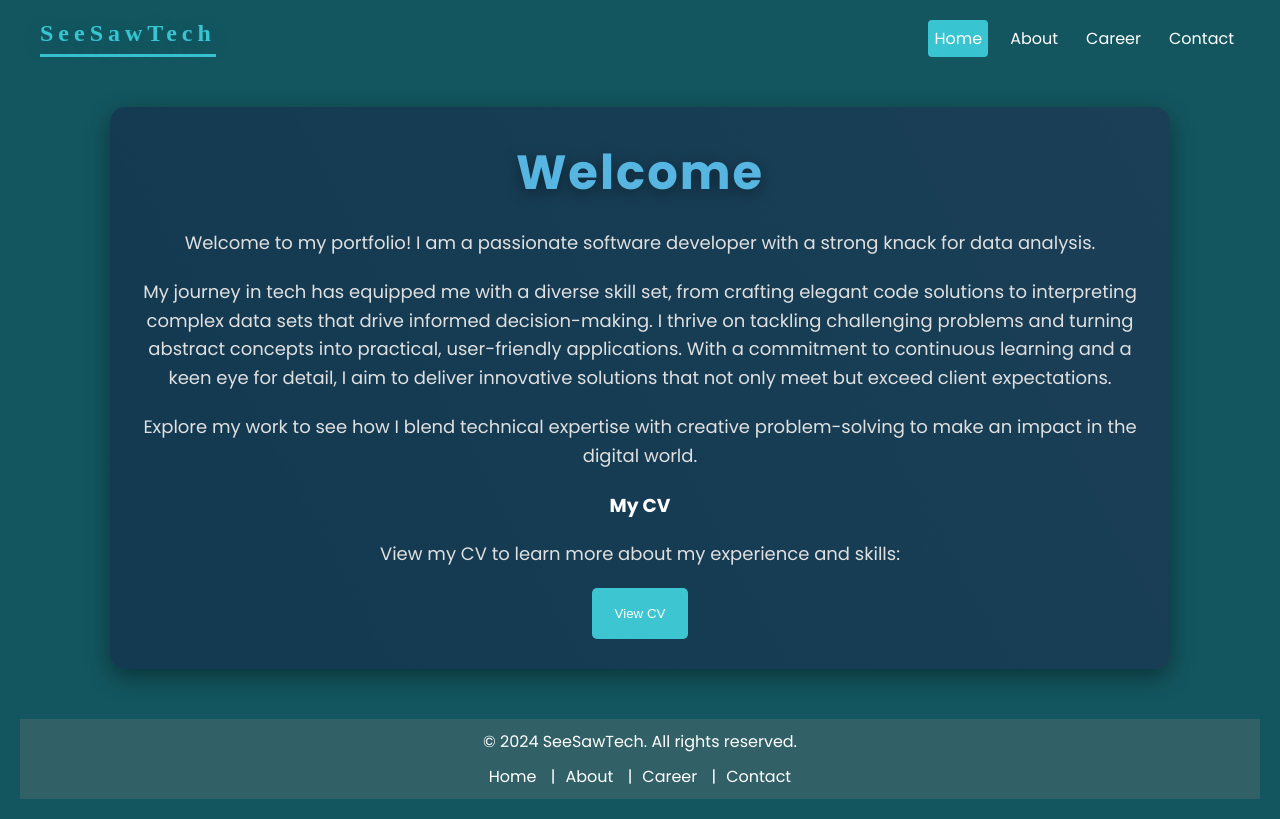
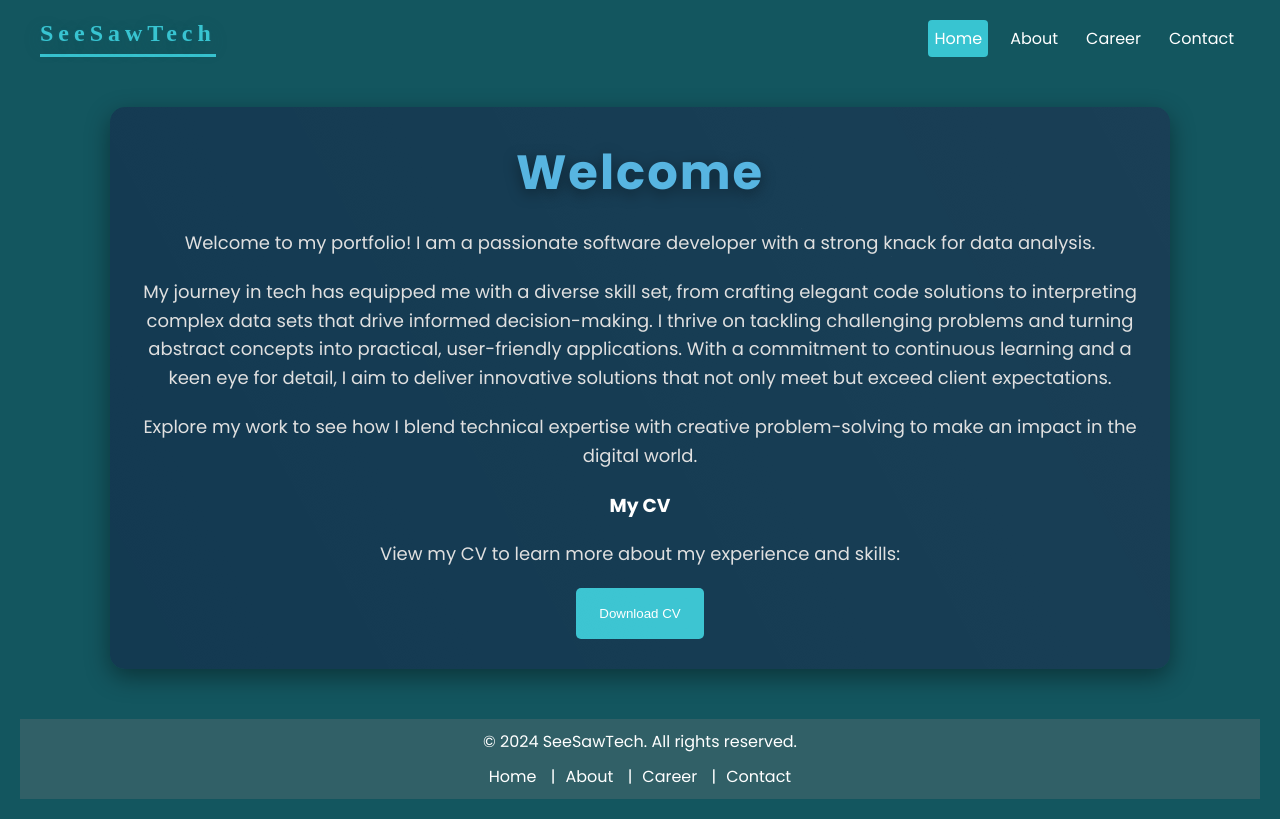
Before and after one commit to sfmsis001/personal, a React (Create React App) app: page / in a window 1280 px wide. Built offline with nearby package versions, Linux system fonts and the light colour scheme.

Commit message:
Update Home.js

```diff
--- a/src/pages/Home.js
+++ b/src/pages/Home.js
@@ -9,7 +9,6 @@ export default function Home() {
         // Programmatically click the link to trigger the download
         link.click();
     };
-
 
     return (
         <div className="content">
@@ -24,7 +23,7 @@ export default function Home() {
             <h3>My CV</h3>
             <p>View my CV to learn more about my experience and skills:</p>
             <div className="cv-link">
-                <button onClick={showCV}>View CV</button>
+                <button onClick={showCV}>Download CV</button>
             </div>
         </div>
     );
```
Lines whose indentation alone changed are shown as unchanged.
